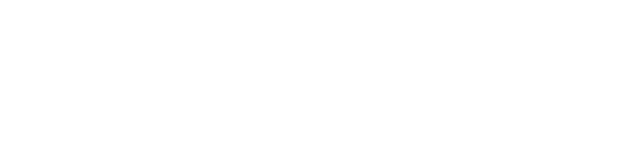
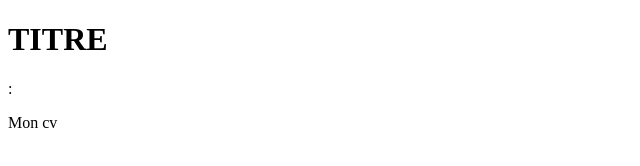
Before and after one commit to akdi2004/mon-cv, a plain HTML site: page index.html in a window 1280 px wide. Shown: the whole page, without its empty margins (0-640 px from the left). Drawn offline with Linux system fonts and the light colour scheme.

Commit message:
mise en place de la section titre

```diff
--- a/index.html
+++ b/index.html
@@ -8,6 +8,7 @@
     <link rel="stylesheet" href="style.css">
 </head>
 <body>
+    <h1>TITRE</h1> : <p> Mon cv</p>
 
 </body>
 </html>
```
